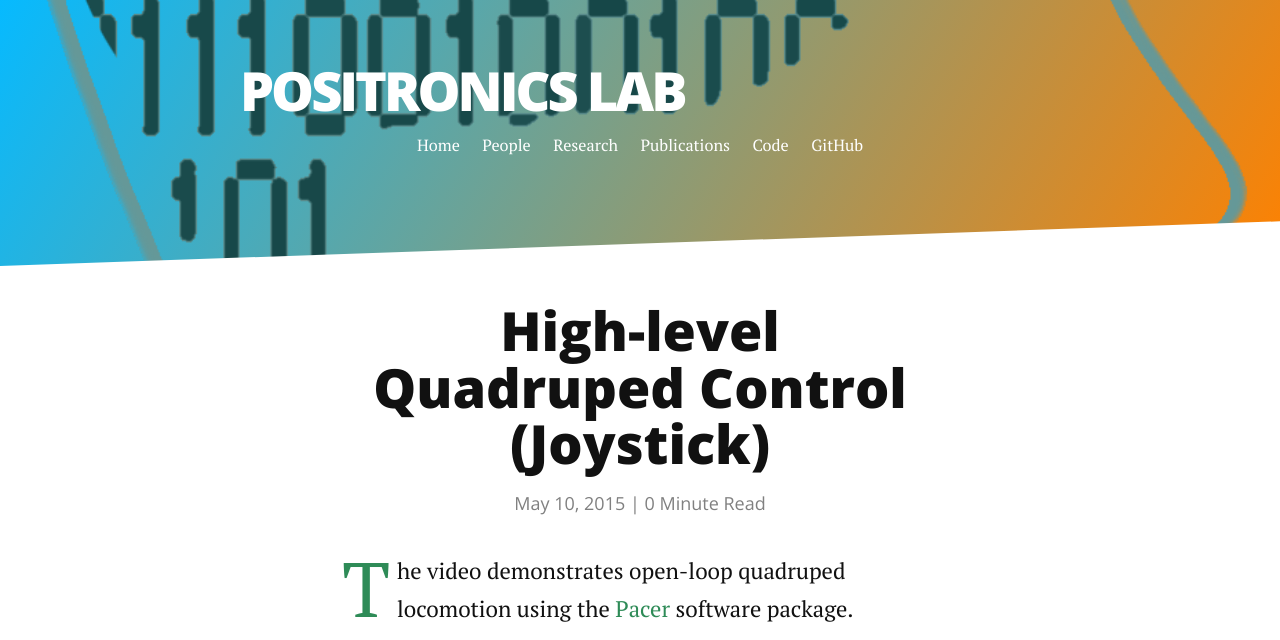
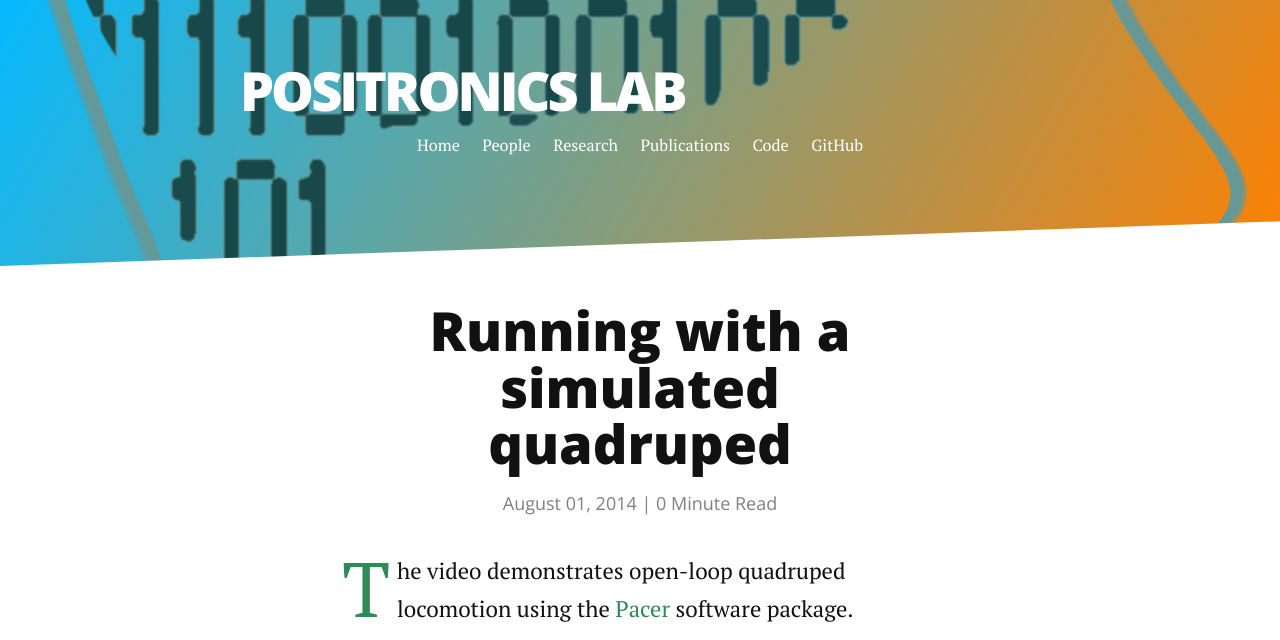
Before and after one commit to PositronicsLab/positronicslab.github.io, a Jekyll site: the page built from _posts/2015-04-10-running-quadruped.markdown, in a window 1280 px wide, cut to the strip 0-640 px from the top of the page. Built offline with Jekyll 4.4.1, drawn with Linux system fonts in a browser that asks for light colours; nearby versions of some CDN libraries; Markdown is read by kramdown in place of the engine named in the settings; some of the changed text lies outside the part shown.

Commit message:
Updated proposal

```diff
--- a/_posts/2015-04-10-running-quadruped.markdown
+++ b/_posts/2015-04-10-running-quadruped.markdown
@@ -1,7 +1,7 @@
 ---
 layout: post
-title:  "High-level Quadruped Control (Joystick)"
-date:   2015-05-10
+title:  "Running with a simulated quadruped"
+date:   2014-08-01
 ---
 
 <p class="intro"><span class="dropcap">T</span>he video demonstrates open-loop quadruped locomotion using the <a href="https://github.com/PositronicsLab/Pacer" title="Pacer">Pacer</a> software package.</p>
```
